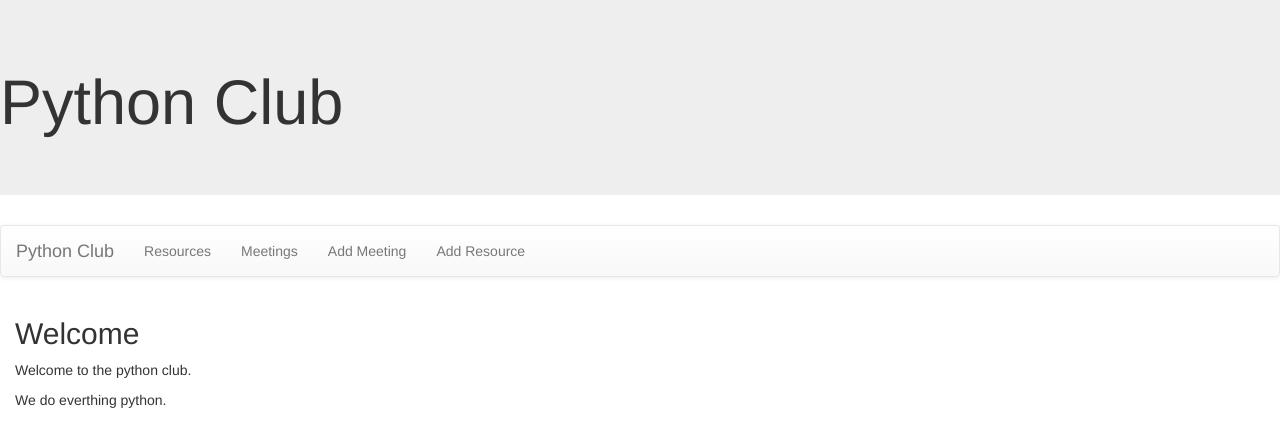
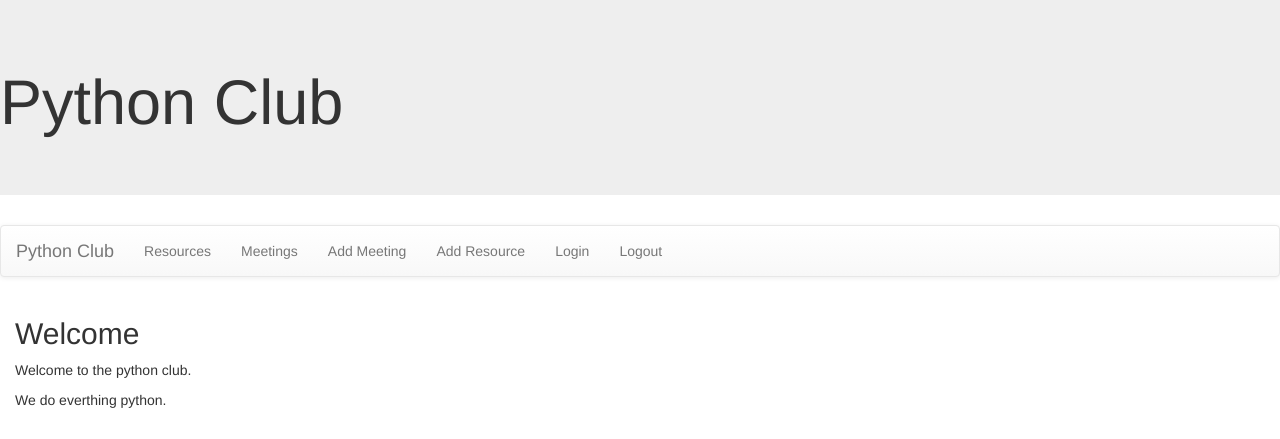
Before and after one commit to Matthieu-ui/pythonclubw22, a Django app: page /pythonclubapp/ in a window 1280 px wide. Shown: the top 439 px of the page. Run offline with Django 3.2, Linux system fonts and the light colour scheme; some libraries are stand-ins or nearby versions.

Commit message:
add login logout to base

```diff
--- a/PythonClub/pythonclubapp/templates/base.html
+++ b/PythonClub/pythonclubapp/templates/base.html
@@ -21,6 +21,8 @@
 <li><a href="{% url 'meetings' %}">Meetings</a></li>
 <li><a href="{% url 'newmeeting' %}">Add Meeting</a></li>
 <li><a href="{% url 'newresource' %}">Add Resource</a></li>
+<li><a href="{% url 'login' %}">Login</a></li>
+<li><a href="{% url 'logout' %}">Logout</a></li>
 
 
 </ul>
```
